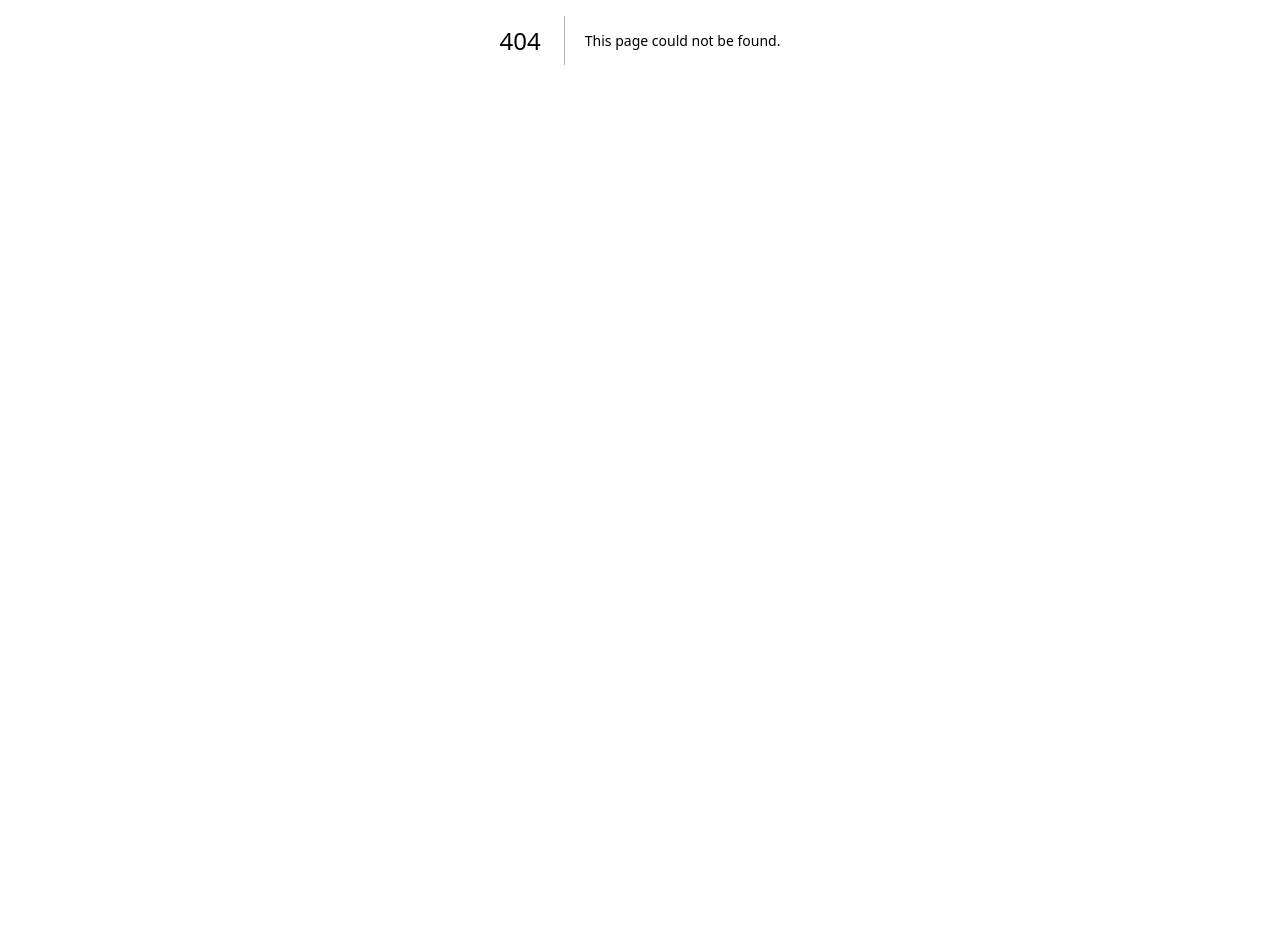
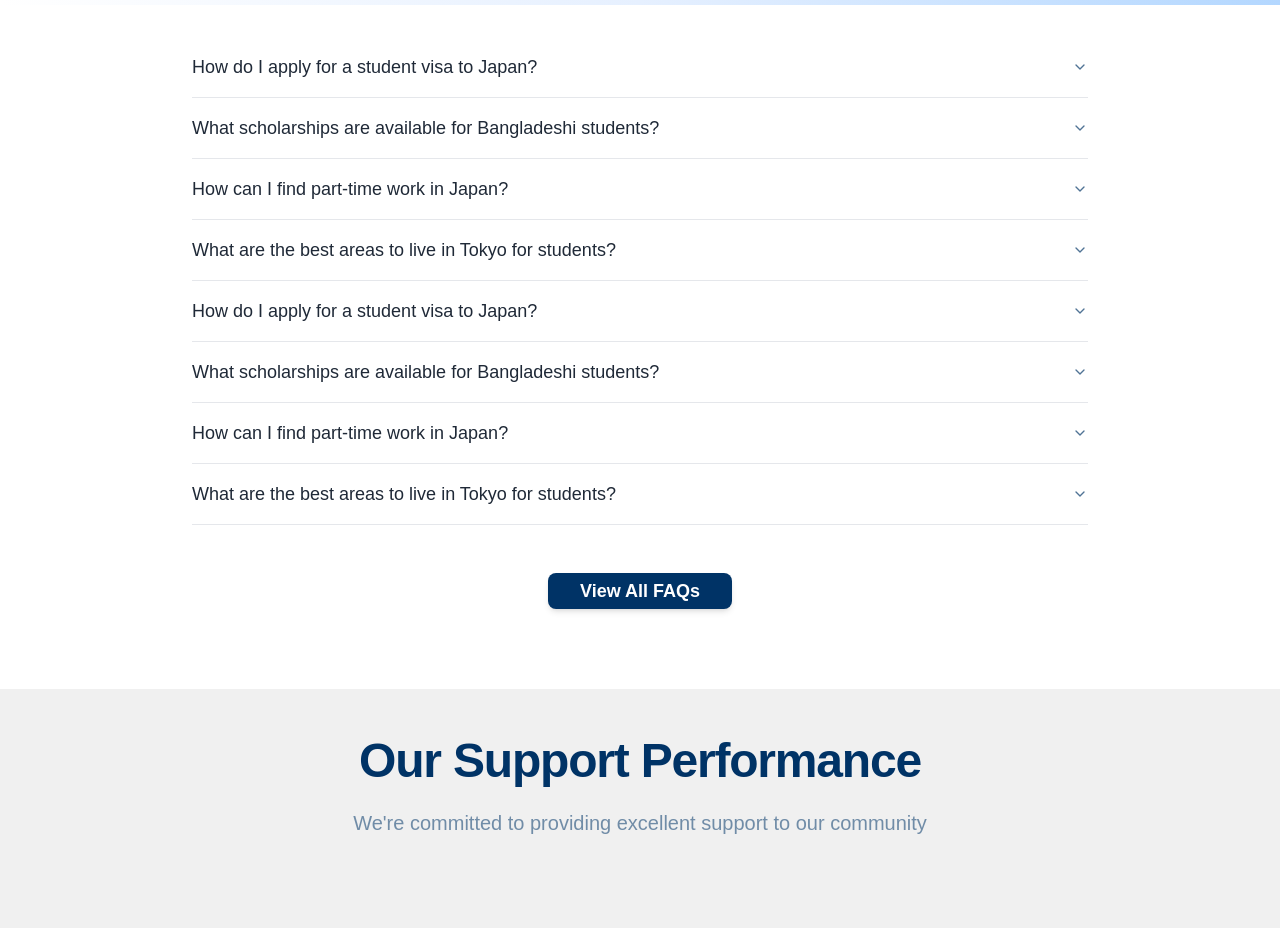
Before and after one commit to sakib-xrz/bssaj-frontend, a Next.js app: page /faqs in a window 1280 px wide. Before the commit this address had no page. Shown: the part 360-1288 px from the top of the page. Before the commit the page ends 800 px from the top, so only its background shows below. Built offline with nearby package versions, Linux system fonts and the light colour scheme.

Commit message:
faq page done

```diff
--- /dev/null
+++ b/app/(public)/faqs/faq.tsx
@@ -0,0 +1,138 @@
+"use client";
+
+import React from "react";
+import { Button } from "@/components/ui/button";
+import {
+  Accordion,
+  AccordionContent,
+  AccordionItem,
+  AccordionTrigger,
+} from "@/components/ui/accordion";
+import Container from "@/components/shared/container";
+import SectionHeader from "@/components/shared/section-header";
+
+interface FAQItem {
+  id: string;
+  question: string;
+  answer: string;
+}
+
+const faqItems: FAQItem[] = [
+  {
+    id: "1",
+    question: "How do I apply for a student visa to Japan?",
+    answer:
+      "The process involves submitting an application to the Japanese embassy or consulate in your country, along with necessary documents like your admission letter, financial statements, and passport. It is highly recommended to consult the official website of the Japanese Ministry of Foreign Affairs or your local embassy for the most up-to-date requirements.",
+  },
+  {
+    id: "2",
+    question: "What scholarships are available for Bangladeshi students?",
+    answer:
+      "Several scholarships are available, including NEXT Scholarships (Japanese Government), JASSO Scholarships, and various university-specific or private organization scholarships. Eligibility criteria and application procedures vary, so it's best to research thoroughly and apply early.",
+  },
+  {
+    id: "3",
+    question: "How can I find part-time work in Japan?",
+    answer:
+      'International students on a student visa are generally allowed to work up to 28 hours per week during academic terms and up to 40 hours during long breaks. Common part-time jobs include convenience store staff, restaurant staff, and language tutors. You\'ll need to obtain a "Permission to Engage in Activity Other Than That Permitted by the Status of Residence" from immigration.',
+  },
+  {
+    id: "4",
+    question: "What are the best areas to live in Tokyo for students?",
+    answer:
+      "Popular student areas include Shibuya, Shinjuku, Ikebukuro, and areas near major universities. Factors like rent, commute time, and access to amenities should be considered when choosing. Researching local transportation and living costs is essential.",
+  },
+  {
+    id: "5",
+    question: "How do I apply for a student visa to Japan?",
+    answer:
+      "The process involves submitting an application to the Japanese embassy or consulate in your country, along with necessary documents like your admission letter, financial statements, and passport. It is highly recommended to consult the official website of the Japanese Ministry of Foreign Affairs or your local embassy for the most up-to-date requirements.",
+  },
+  {
+    id: "6",
+    question: "What scholarships are available for Bangladeshi students?",
+    answer:
+      "Several scholarships are available, including NEXT Scholarships (Japanese Government), JASSO Scholarships, and various university-specific or private organization scholarships. Eligibility criteria and application procedures vary, so it's best to research thoroughly and apply early.",
+  },
+  {
+    id: "7",
+    question: "How can I find part-time work in Japan?",
+    answer:
+      'International students on a student visa are generally allowed to work up to 28 hours per week during academic terms and up to 40 hours during long breaks. Common part-time jobs include convenience store staff, restaurant staff, and language tutors. You\'ll need to obtain a "Permission to Engage in Activity Other Than That Permitted by the Status of Residence" from immigration.',
+  },
+  {
+    id: "8",
+    question: "What are the best areas to live in Tokyo for students?",
+    answer:
+      "Popular student areas include Shibuya, Shinjuku, Ikebukuro, and areas near major universities. Factors like rent, commute time, and access to amenities should be considered when choosing. Researching local transportation and living costs is essential.",
+  },
+];
+
+const FAQ: React.FC = () => {
+  return (
+    <div>
+      <div className="bg-gradient-to-r from-white via-[#E6F0FF] to-[#B3D7FF] py-20 text-center">
+        <SectionHeader
+          title="Frequently Asked Questions"
+          description="Quick answers to common questions"
+        />
+      </div>
+
+      <Container className="py-12 md:py-16">
+        <div className="w-full max-w-4xl mx-auto mb-12">
+          <Accordion type="single" collapsible className="w-full">
+            {faqItems.map((faq) => (
+              <AccordionItem
+                key={faq.id}
+                value={`item-${faq.id}`}
+                className="border-b border-gray-200"
+              >
+                <AccordionTrigger className="text-left text-lg font-medium text-gray-800 hover:no-underline py-4">
+                  {faq.question}
+                </AccordionTrigger>
+                <AccordionContent className="text-gray-700 text-base leading-relaxed pb-4">
+                  {faq.answer}
+                </AccordionContent>
+              </AccordionItem>
+            ))}
+          </Accordion>
+        </div>
+
+        <div className="text-center mb-12">
+          <Button className="bg-primary hover:bg-primary/90 text-white font-bold py-3 px-8 rounded-lg transition-colors duration-200 text-lg shadow-md">
+            View All FAQs
+          </Button>
+        </div>
+      </Container>
+      <div className="bg-[#F0F0F0]">
+        <SectionHeader
+          className="py-12"
+          title="Our Support Performance"
+          description="We're committed to providing excellent support to our community"
+        />
+        <div className="grid grid-cols-2 md:grid-cols-4 gap-6 w-full max-w-4xl mx-auto text-center pb-12">
+          <div className="flex flex-col items-center">
+            <p className="text-4xl md:text-5xl font-bold text-primary">98%</p>
+            <p className="text-lg text-gray-700">Customer Satisfaction</p>
+          </div>
+          <div className="flex flex-col items-center">
+            <p className="text-4xl md:text-5xl font-bold text-primary">
+              2.5hrs
+            </p>
+            <p className="text-lg text-gray-700">Average Response Time</p>
+          </div>
+          <div className="flex flex-col items-center">
+            <p className="text-4xl md:text-5xl font-bold text-primary">1,247</p>
+            <p className="text-lg text-gray-700">Tickets Resolved</p>
+          </div>
+          <div className="flex flex-col items-center">
+            <p className="text-4xl md:text-5xl font-bold text-primary">24/7</p>
+            <p className="text-lg text-gray-700">Support Availability</p>
+          </div>
+        </div>
+      </div>
+    </div>
+  );
+};
+
+export default FAQ;
--- /dev/null
+++ b/app/(public)/faqs/page.tsx
@@ -0,0 +1,12 @@
+import React from "react";
+import FAQ from "./faq";
+
+const FAQPage = () => {
+  return (
+    <div>
+      <FAQ />
+    </div>
+  );
+};
+
+export default FAQPage;
```
Also changed, not shown: app/(public)/faq/faq.tsx (deleted), app/(public)/faq/page.tsx (deleted).
